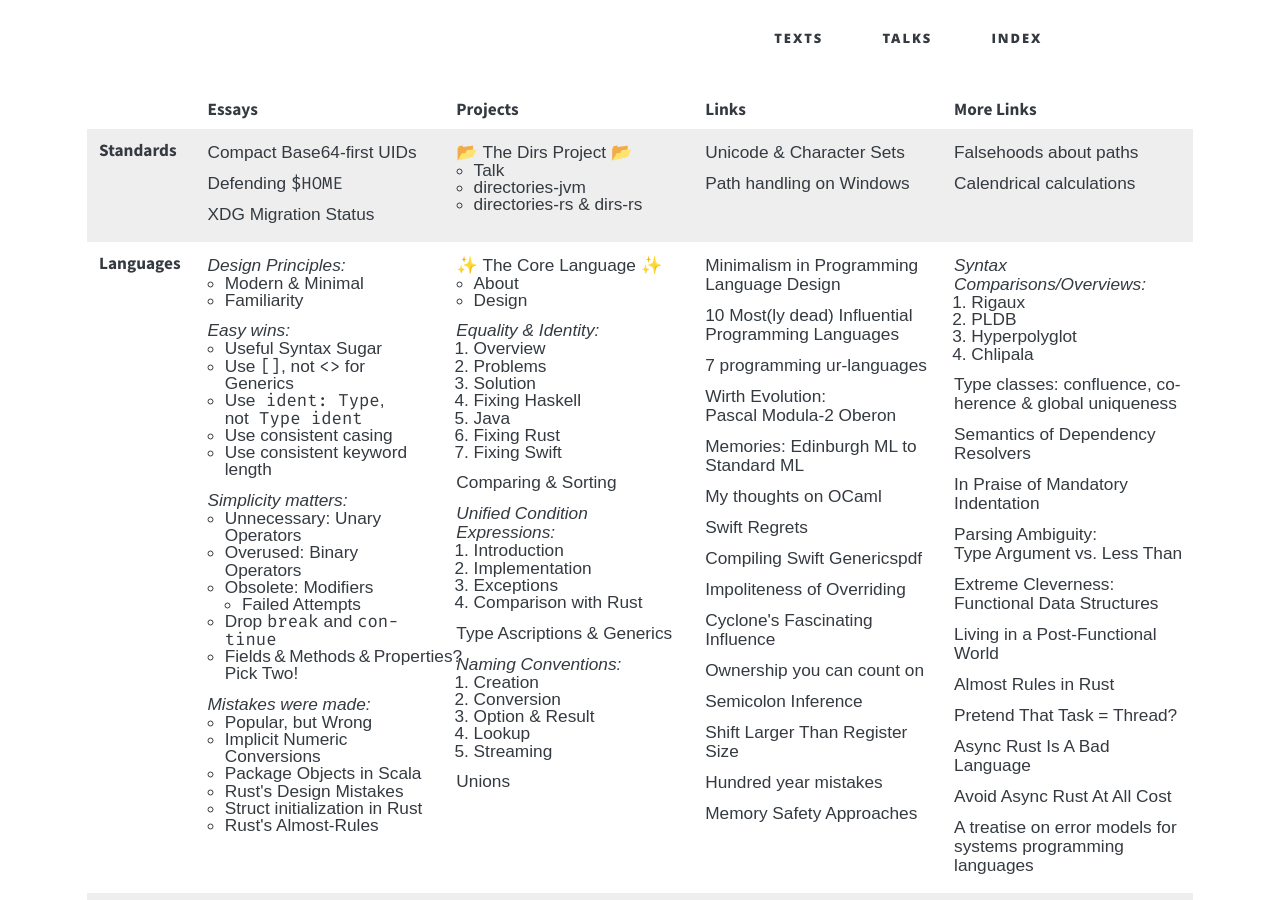
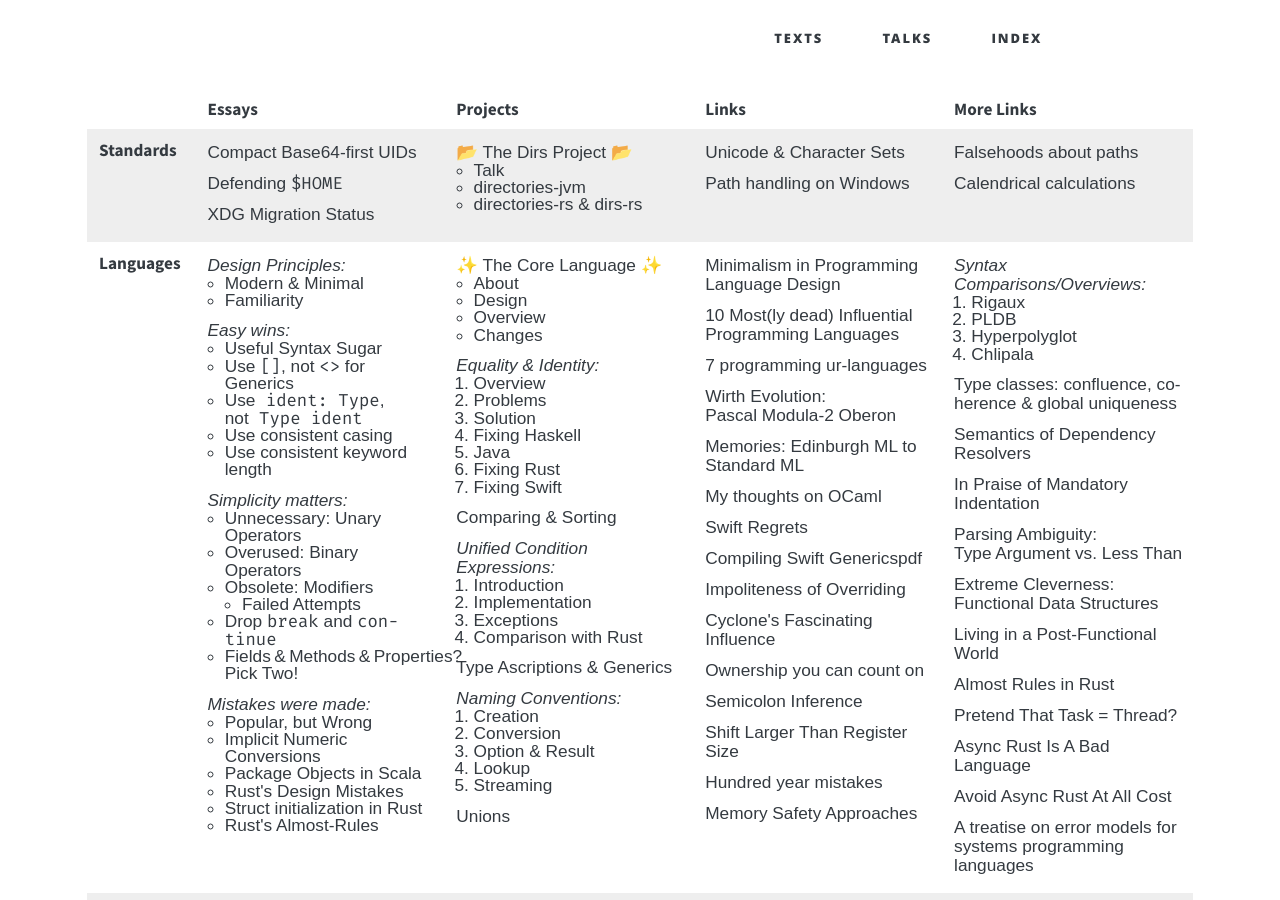
Before and after one commit to soc/soc.me, a Jekyll site: the page built from index.md, in a window 1280 px wide and 900 px high. Built offline with Jekyll 4.4.1, drawn with Linux system fonts in a browser that asks for light colours; some web fonts are replaced.

Commit message:
add more links to core lang

```diff
--- a/index.md
+++ b/index.md
@@ -84,6 +84,8 @@
         <ul>
           <li><a href="https://core-lang.dev/about">About</a></li>
           <li><a href="https://core-lang.dev/design">Design</a></li>
+          <li><a href="https://core-lang.dev/overview">Overview</a></li>
+          <li><a href="https://core-lang.dev/changes">Changes</a></li>
         </ul>
       </section>
       <section id="equality-and-identity"><i>Equality &amp; Identity:</i>
```
